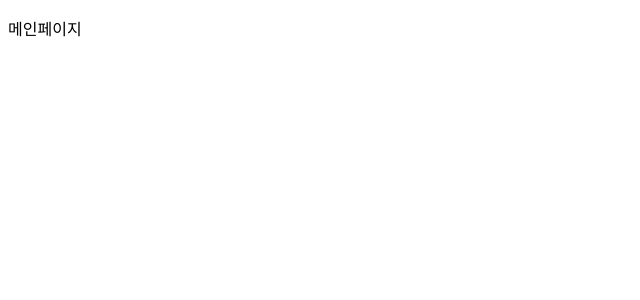
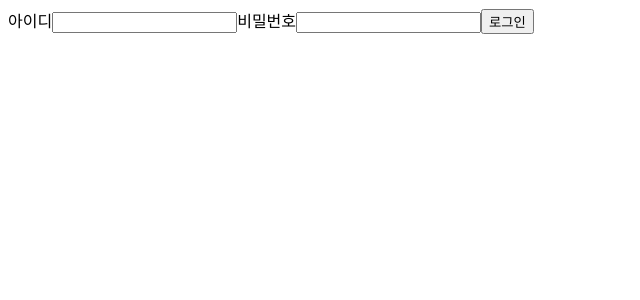
Before and after one commit to hdssong/KNP_SYSTEM, a React (Vite) app in the folder frontend/: page / in a window 1280 px wide. Shown: the top 300 px of the page, without its empty margins (0-640 px from the left). Built offline with nearby package versions, Linux system fonts and the light colour scheme.

Commit message:
react router 설정

```diff
--- a/frontend/eslint.config.js
+++ b/frontend/eslint.config.js
@@ -14,12 +14,12 @@ export default defineConfig([
     plugins: {
       js,
       prettier: pluginPrettier,
+      react: pluginReact,
     },
     rules: {
       "prettier/prettier": "error",
       "react/react-in-jsx-scope": "off",
     },
-    extends: ["js/recommended"],
+    extends: ["js/recommended", ...pluginReact.configs.flat.recommended.extends],
   },
-  pluginReact.configs.flat.recommended,
 ]);
--- a/frontend/package.json
+++ b/frontend/package.json
@@ -12,6 +12,7 @@
   "dependencies": {
     "react": "^19.1.0",
     "react-dom": "^19.1.0",
+    "react-router-dom": "^7.6.3",
     "styled-components": "^6.1.19",
     "zustand": "^5.0.6"
   },
--- a/frontend/src/App.jsx
+++ b/frontend/src/App.jsx
@@ -1,8 +1,13 @@
+import { Route, Routes } from "react-router-dom";
+import Login from "./pages/Login";
+import Home from "./pages/Home";
+
 function App() {
   return (
-    <>
-      <p>메인페이지</p>
-    </>
+    <Routes>
+      <Route path="/" element={<Login />} />
+      <Route path="/home" element={<Home />} />
+    </Routes>
   );
 }
 
--- a/frontend/src/main.jsx
+++ b/frontend/src/main.jsx
@@ -1,9 +1,9 @@
-import { StrictMode } from "react";
 import { createRoot } from "react-dom/client";
 import App from "./App.jsx";
+import { BrowserRouter } from "react-router-dom";
 
 createRoot(document.getElementById("root")).render(
-  <StrictMode>
+  <BrowserRouter>
     <App />
-  </StrictMode>,
+  </BrowserRouter>
 );
--- /dev/null
+++ b/frontend/src/pages/Home.jsx
@@ -0,0 +1,11 @@
+import { Link } from "react-router-dom";
+
+const Home = () => {
+  return (
+    <div>
+      <h1>메인 페이지여요</h1>
+    </div>
+  );
+};
+
+export default Home;
--- /dev/null
+++ b/frontend/src/pages/Login.jsx
@@ -0,0 +1,30 @@
+import { useState } from "react";
+import { useNavigate } from "react-router-dom";
+
+const Login = () => {
+  const navigate = useNavigate();
+
+  const [id, setId] = useState("");
+  const [pwd, setPwd] = useState("");
+  const hadleLogin = (e) => {
+    e.preventDefault(); // 폼 제출시 새로고침되는 거 막음
+    if (id.trim() && pwd.trim()) {
+      navigate("/home");
+    } else {
+      alert("아이디와 비밀번호를 모두 입력해주세요");
+    }
+  };
+  return (
+    <div>
+      <form onSubmit={hadleLogin}>
+        <label>아이디</label>
+        <input type="text" value={id} onChange={(e) => setId(e.target.value)} />
+        <label>비밀번호</label>
+        <input type="text" value={pwd} onChange={(e) => setPwd(e.target.value)} />
+        <button>로그인</button>
+      </form>
+    </div>
+  );
+};
+
+export default Login;
```
Also changed, not shown: 1 other file (tests, documents, lock files or other folders).
